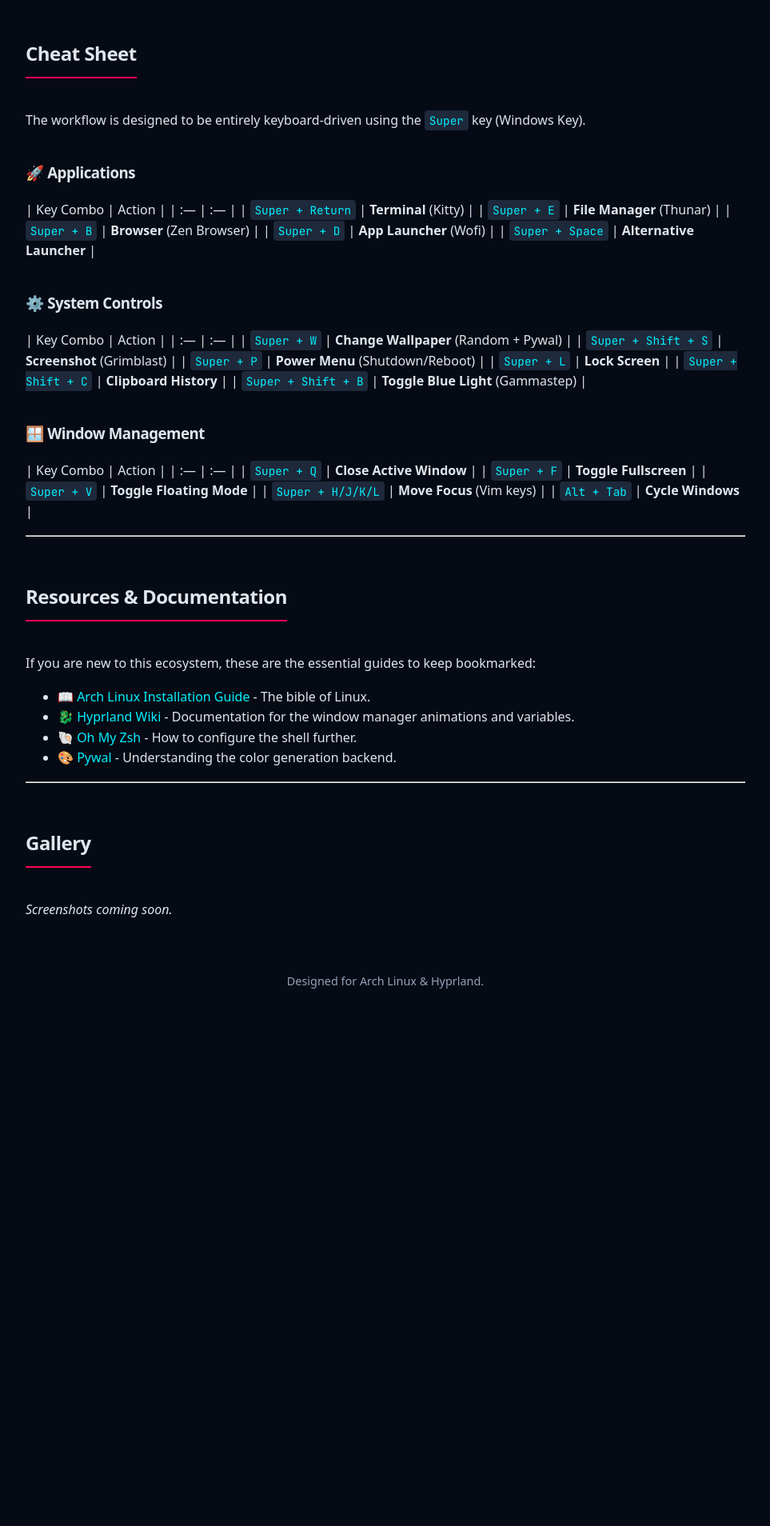
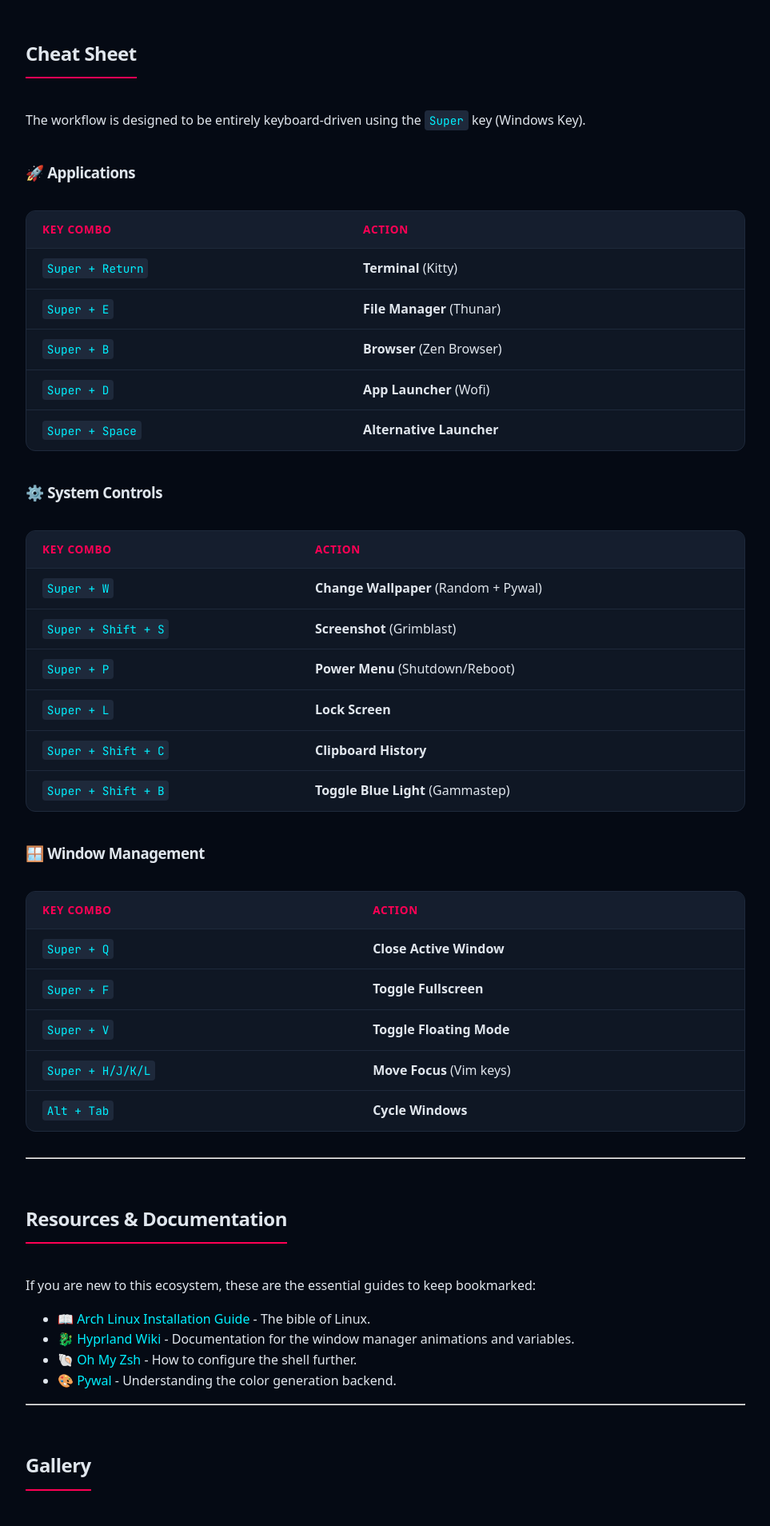
Before and after one commit to gab-dev-7/dotfiles, a Jekyll site: the page built from index.md, in a window 1280 px wide. Shown: the part 2534-4442 px from the top of the page at 80% size, without its empty margins (158-1121 px from the left). Built offline with Jekyll 4.4.1, drawn with Linux system fonts in a browser that asks for light colours; before the commit the page ends 3818 px from its top, so only the background shows below that.

Commit message:
fix table structure and css

```diff
--- a/assets/css/style.css
+++ b/assets/css/style.css
@@ -130,3 +130,38 @@ pre code {
   color: white;
   text-shadow: none;
 }
+
+/* Table Styling - Added for Cheat Sheet */
+table {
+    width: 100%;
+    border-collapse: separate;
+    border-spacing: 0;
+    margin: 2rem 0;
+    background: var(--card-bg);
+    border-radius: 12px;
+    border: 1px solid #1e293b;
+    overflow: hidden;
+}
+
+th, td {
+    padding: 12px 20px;
+    text-align: left;
+    border-bottom: 1px solid #1e293b;
+}
+
+th {
+    background: #151e2e;
+    color: var(--accent-pink);
+    font-weight: 700;
+    text-transform: uppercase;
+    font-size: 0.85rem;
+    letter-spacing: 0.05em;
+}
+
+tr:last-child td {
+    border-bottom: none;
+}
+
+tr:hover {
+    background: rgba(0, 240, 255, 0.05); /* Subtle cyan glow on hover */
+}
--- a/index.md
+++ b/index.md
@@ -85,6 +85,7 @@ chmod +x install.sh
 The workflow is designed to be entirely keyboard-driven using the `Super` key (Windows Key).
 
 ### 🚀 Applications
+
 | Key Combo | Action |
 | :--- | :--- |
 | `Super + Return` | **Terminal** (Kitty) |
@@ -94,6 +95,7 @@ The workflow is designed to be entirely keyboard-driven using the `Super` key (W
 | `Super + Space` | **Alternative Launcher** |
 
 ### ⚙️ System Controls
+
 | Key Combo | Action |
 | :--- | :--- |
 | `Super + W` | **Change Wallpaper** (Random + Pywal) |
@@ -104,6 +106,7 @@ The workflow is designed to be entirely keyboard-driven using the `Super` key (W
 | `Super + Shift + B` | **Toggle Blue Light** (Gammastep) |
 
 ### 🪟 Window Management
+
 | Key Combo | Action |
 | :--- | :--- |
 | `Super + Q` | **Close Active Window** |
```
